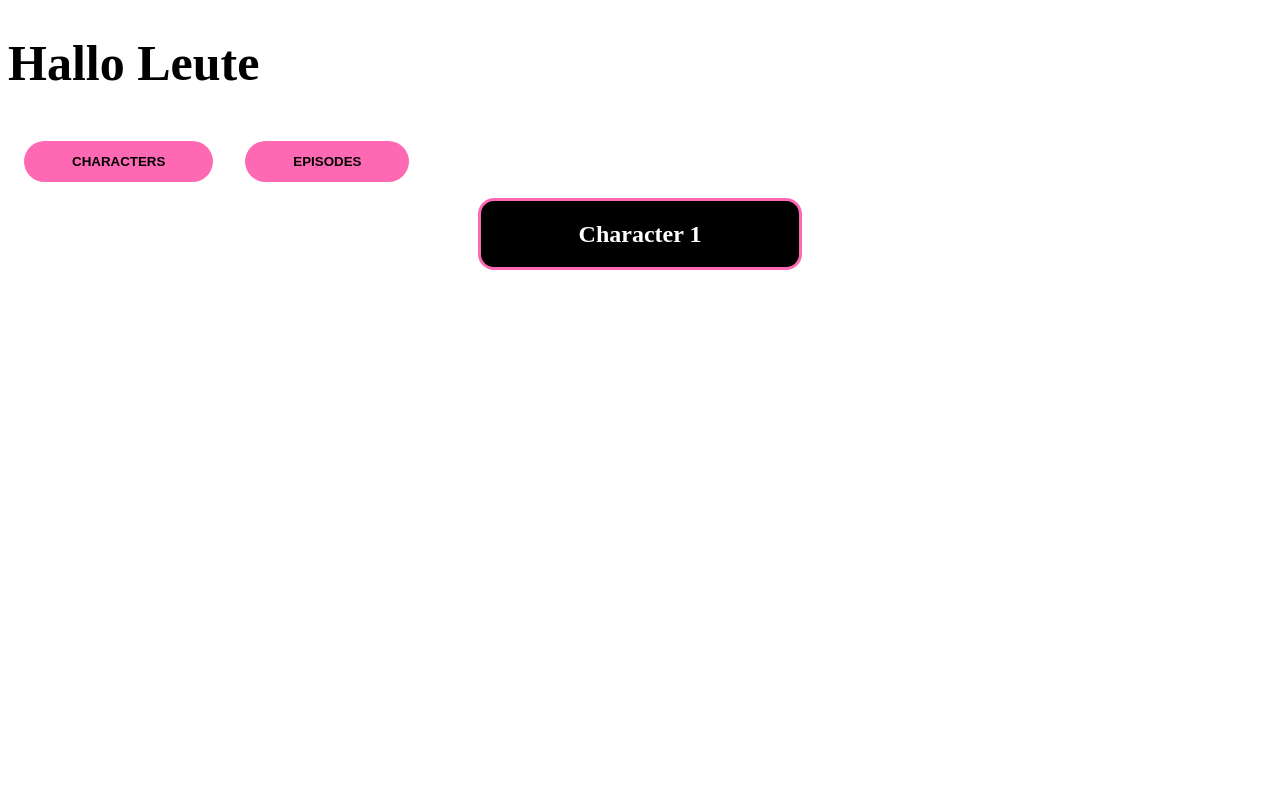
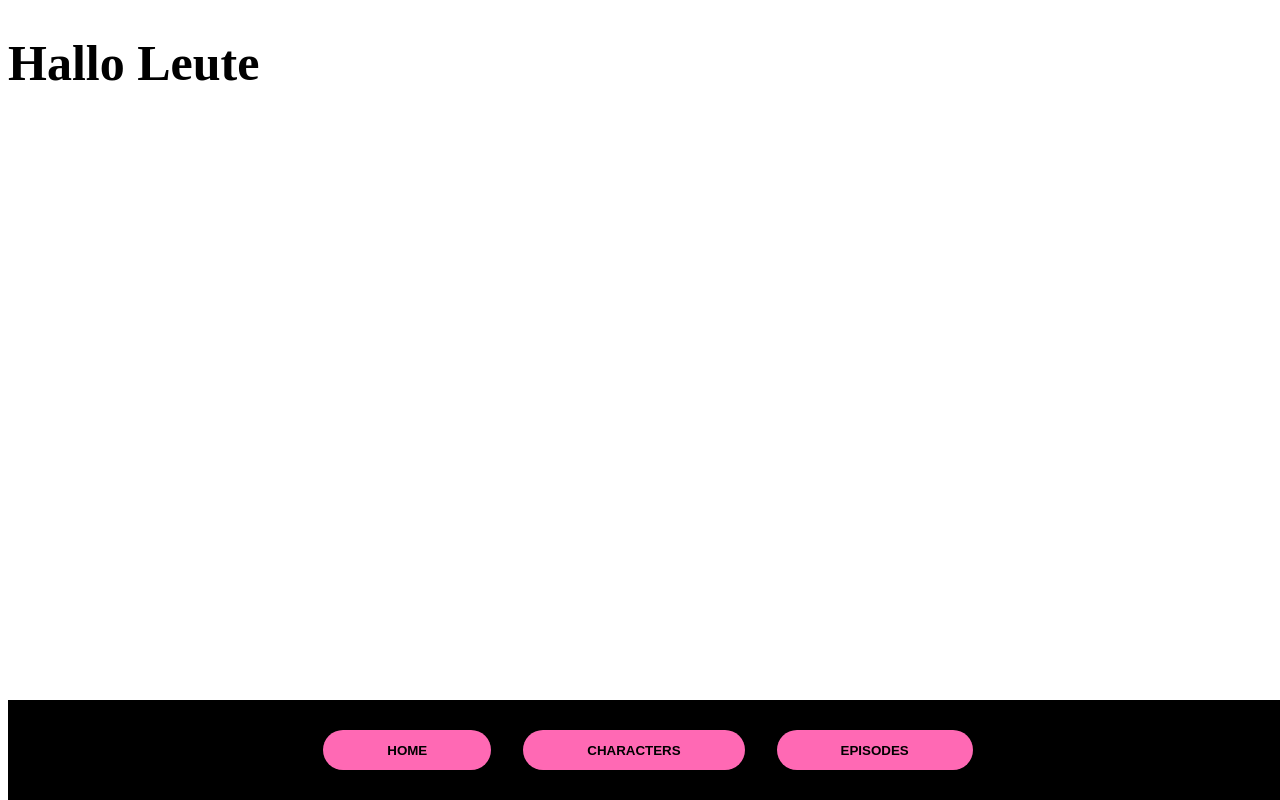
Before and after one commit to oy-gen/next-app, a Next.js app: page / in a window 1280 px wide. Built offline with nearby package versions, Linux system fonts and the light colour scheme.

Commit message:
add nav-component

```diff
--- a/components/Button.js
+++ b/components/Button.js
@@ -7,10 +7,16 @@ export default function Button({ children }) {
 const StyledButton = styled.button`
   background-color: hotpink;
   border-style: none;
-  color: black;
   border-radius: 50px;
-  font-weight: bold;
   margin: 1rem;
-  padding: 0.8rem 3rem;
-  text-transform: uppercase;
+  padding: 0.8rem 0;
+
+  & a {
+    text-decoration: none;
+    color: black;
+    font-weight: bold;
+    text-transform: uppercase;
+    margin: 1rem;
+    padding: 0.8rem 3rem;
+  }
 `;
--- /dev/null
+++ b/components/Nav.js
@@ -0,0 +1,39 @@
+import styled from "styled-components";
+import Button from "./Button";
+import Link from "next/link";
+
+export default function Nav() {
+  return (
+    <StyledNav>
+      <Button>
+        <Link passHref href="/">
+          <a>Home</a>
+        </Link>
+      </Button>
+
+      <Button>
+        <Link passHref href="/characters">
+          <a>Characters</a>
+        </Link>
+      </Button>
+
+      <Button>
+        <Link passHref href="/characters">
+          <a>Episodes</a>
+        </Link>
+      </Button>
+    </StyledNav>
+  );
+}
+
+const StyledNav = styled.nav`
+  display: flex;
+  align-items: center;
+  justify-content: center;
+  height: 100px;
+  color: chartreuse;
+  background-color: black;
+  position: fixed;
+  bottom: 0px;
+  width: 100vw;
+`;
--- a/pages/index.js
+++ b/pages/index.js
@@ -1,19 +1,14 @@
-import Head from "next/head";
-import Image from "next/image";
 import styled from "styled-components";
-import Button from "../components/Button.js";
-import Card from "../components/Card";
 import CardsWrapper from "../components/CardsWrapper";
+import Nav from "../components/Nav";
 
 export default function Home() {
   return (
     <>
       <Title>Hallo Leute</Title>
-      <Button>Characters</Button>
-      <Button>Episodes</Button>
-      <CardsWrapper>
-        <Card>Character 1</Card>
-      </CardsWrapper>
+
+      <CardsWrapper></CardsWrapper>
+      <Nav></Nav>
     </>
   );
 }
```
